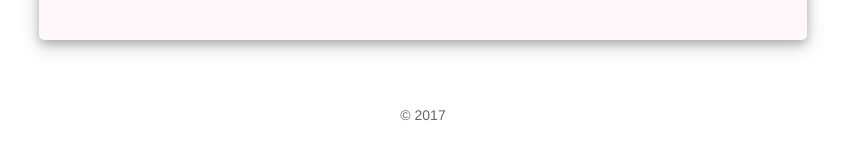
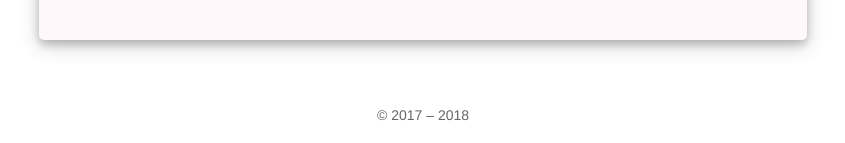
Before and after one commit to s110b/feng, a Jekyll site: the page built from _posts/2017-01-12-first-post.md, in a window 1280 px wide and 900 px high, scrolled down 2810 px. Shown: the part 754-897 px from the top of the window, without its empty margins (217-1062 px from the left). Built offline with Jekyll 4.4.1, drawn with Linux system fonts in a browser that asks for light colours; our own code applies the rules of GitHub Pages for plain Markdown files.

Commit message:
fix dates for copyright

```diff
--- a/_includes/footer.html
+++ b/_includes/footer.html
@@ -5,10 +5,9 @@
     <a href="{{ site.pgp-key.url }}">PGP:
     <code>{{ site.pgp-key.fingerprint }}</code></a>
   </p>{% endif %}
-  {% assign earliestPost = site.posts | last %}
+  {% assign earliestPost = site.posts | last %}{% assign earliestDate = earliestPost.date | date: "%Y" %}{% assign currentDate = site.time | date: "%Y" %}
   <span class="copyright">
-    &copy; {{ earliestPost.date | date: "%Y" }}
-    {% unless earliestPost.date | date: "%Y" == site.time | date: "%Y" %} – {{ site.time | date: "%Y" }}
-    {% endunless %} {{ site.author.name }}
+    &copy; {{ earliestDate }}
+    {% if earliestDate != currentDate %} – {{ currentDate }}{% endif %} {{ site.author.name }}
   </span>
 </footer>
--- a/_layouts/post.html
+++ b/_layouts/post.html
@@ -14,13 +14,10 @@ layout: default
     {{ content }}
   </div>
 
+  {% capture dir %}blog/{{ page.title | slugify: 'pretty' }}{% endcapture %}
   <section id="photos">
-  {% capture dir %}blog/{{ page.title | slugify: 'pretty' }}{% endcapture %}
-  {% for image in site.static_files %}
-    {% if image.path contains dir %}
-    <a href="{{ site.baseurl }}{{ image.path }}"><img src="{{ site.baseurl }}{{ image.path }}"></a>
-    {% endif %}
-  {% endfor %}
+  {% for image in site.static_files %}{% if image.path contains dir %}
+    <a href="{{ site.baseurl }}{{ image.path }}"><img src="{{ site.baseurl }}{{ image.path }}"></a>{% endif %}{% endfor %}
   </section>
   {% include gallery.html %}
 </article>
```
